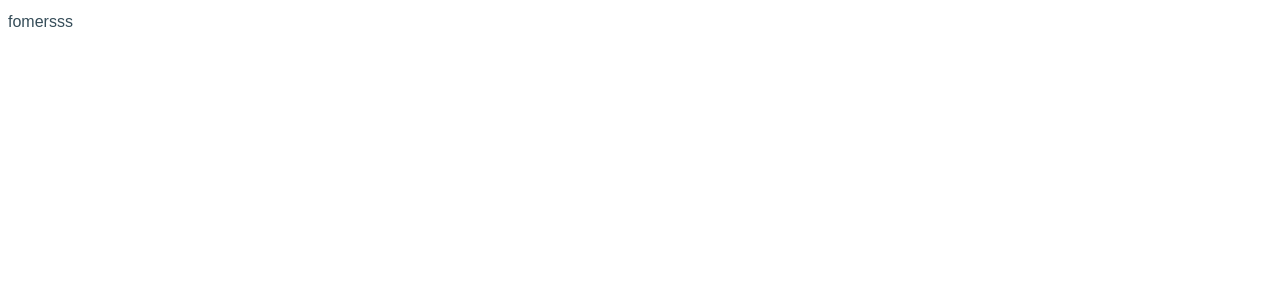
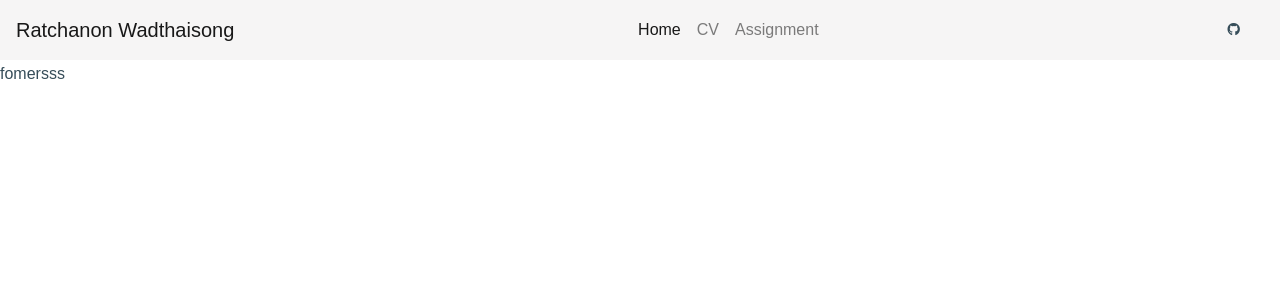
Before and after one commit to Fomersss/scg-web, a React (Create React App) app: page / in a window 1280 px wide. Shown: the top 300 px of the page. Built offline with nearby package versions, Linux system fonts and the light colour scheme.

Commit message:
add navbar

```diff
--- a/public/index.html
+++ b/public/index.html
@@ -14,6 +14,9 @@
       manifest.json provides metadata used when your web app is installed on a
       user's mobile device or desktop. See https://developers.google.com/web/fundamentals/web-app-manifest/
     -->
+    <link rel="stylesheet" href="https://maxcdn.bootstrapcdn.com/bootstrap/4.0.0/css/bootstrap.min.css" integrity="sha384-Gn5384xqQ1aoWXA+058RXPxPg6fy4IWvTNh0E263XmFcJlSAwiGgFAW/dAiS6JXm" crossorigin="anonymous">
+    <link rel="stylesheet" href="https://cdnjs.cloudflare.com/ajax/libs/font-awesome/5.11.2/css/all.css" integrity="sha256-46qynGAkLSFpVbEBog43gvNhfrOj+BmwXdxFgVK/Kvc=" crossorigin="anonymous" />
+
     <link rel="manifest" href="%PUBLIC_URL%/manifest.json" />
     <!--
       Notice the use of %PUBLIC_URL% in the tags above.
@@ -29,6 +32,9 @@
   <body>
     <noscript>You need to enable JavaScript to run this app.</noscript>
     <div id="root"></div>
+    <script src="https://code.jquery.com/jquery-3.2.1.slim.min.js" integrity="sha384-KJ3o2DKtIkvYIK3UENzmM7KCkRr/rE9/Qpg6aAZGJwFDMVNA/GpGFF93hXpG5KkN" crossorigin="anonymous"></script>
+    <script src="https://cdnjs.cloudflare.com/ajax/libs/popper.js/1.12.9/umd/popper.min.js" integrity="sha384-ApNbgh9B+Y1QKtv3Rn7W3mgPxhU9K/ScQsAP7hUibX39j7fakFPskvXusvfa0b4Q" crossorigin="anonymous"></script>
+    <script src="https://maxcdn.bootstrapcdn.com/bootstrap/4.0.0/js/bootstrap.min.js" integrity="sha384-JZR6Spejh4U02d8jOt6vLEHfe/JQGiRRSQQxSfFWpi1MquVdAyjUar5+76PVCmYl" crossorigin="anonymous"></script>
     <!--
       This HTML file is a template.
       If you open it directly in the browser, you will see an empty page.
--- a/src/App.js
+++ b/src/App.js
@@ -1,12 +1,13 @@
 import React from 'react';
 import { Route, Switch } from 'react-router-dom';
 import { Home, CurriculumVitae } from './pages/index'
+import {withLayout} from './hoc/withLayout'
 
 export default class App extends React.Component {
   render() {
     return (
       <Switch>
-        <Route exact path='/' component={Home} />
+        <Route exact path='/' component={withLayout(Home)} />
         <Route exact path='/cv' component={CurriculumVitae} />
       </Switch>
     )
--- a/src/component/header.js
+++ b/src/component/header.js
@@ -1,29 +1,6 @@
 import React, { Fragment } from 'react';
+import { NavBar } from './navbar';
 
 export const Header = (props) =>
     <Fragment>
-        <header class="site-navbar site-navbar-target" role="banner">
-{/*
-            <div class="container">
-                <div class="row align-items-center position-relative">
-                    <div class="col-3 ">
-                        <div class="site-logo">
-                            <a href="index.html" class="font-weight-bold">
-                            <img src="images/logo.png" alt="Image" class="img-fluid" />
-                         </a>
-                        </div>
-                    </div>
-
-                    <div class="col-9  text-right">
-                        <span class="d-inline-block d-lg-none"><a href="#" class="text-white site-menu-toggle js-menu-toggle py-5 text-white"/><span class="icon-menu h3 text-white"></span></span>
-                        <nav class="site-navigation text-right ml-auto d-none d-lg-block" role="navigation">
-                            <ul class="site-menu main-menu js-clone-nav ml-auto ">
-                                <li><a href="index.html" class="nav-link">Home</a></li>
-                                <li><a href="about.html" class="nav-link">About</a></li>
-                            </ul>
-                        </nav>
-                    </div>
-                </div>
-            </div> */}
-        </header>
     </Fragment>
--- /dev/null
+++ b/src/component/navbar.js
@@ -0,0 +1,30 @@
+import React, { Fragment } from 'react';
+
+export const NavBar = (props) =>
+    <Fragment>
+        <nav className="navbar navbar-expand-lg navbar-light bg-light">
+            <a className="navbar-brand" href="#">Ratchanon Wadthaisong</a>
+            <button className="navbar-toggler" type="button" data-toggle="collapse" data-target="#navbarText" aria-controls="navbarText" aria-expanded="false" aria-label="Toggle navigation">
+                <span className="navbar-toggler-icon"></span>
+            </button>
+            <div className="collapse navbar-collapse" id="navbarText">
+                <ul className="navbar-nav ml-auto">
+                    <li className="nav-item active">
+                        <a className="nav-link" href="/">Home <span className="sr-only">(current)</span></a>
+                    </li>
+                    <li className="nav-item">
+                        <a className="nav-link" href="/cv">CV</a>
+                    </li>
+                    <li className="nav-item">
+                        <a className="nav-link" href="#">Assignment</a>
+                    </li>
+                </ul>
+                <ul class="navbar-nav ml-md-auto">
+                    <li class="nav-item ">
+                        <a class="btn">
+                            <i class="fab fa-github"></i>  </a>
+                    </li>
+                </ul>
+            </div>
+        </nav>
+    </Fragment>
--- /dev/null
+++ b/src/hoc/withLayout.js
@@ -0,0 +1,10 @@
+import React, { Component } from 'react'
+import { NavBar } from '../component/navbar';
+
+export const withLayout = (WrappedComponent) => {
+    return class ComponentwithLayout extends Component {
+        render() {
+            return <div><NavBar /><WrappedComponent {...this.props} /></div>
+        }
+    }
+}
--- a/src/pages/Home/index.js
+++ b/src/pages/Home/index.js
@@ -1,9 +1,10 @@
 import React, { Component, Fragment } from 'react';
+import { Header } from '../../component/header'
 
 export class Home extends Component {
     render() {
         return (
             <Fragment>fomersss</Fragment>
         )
-      }
+    }
 }
```
